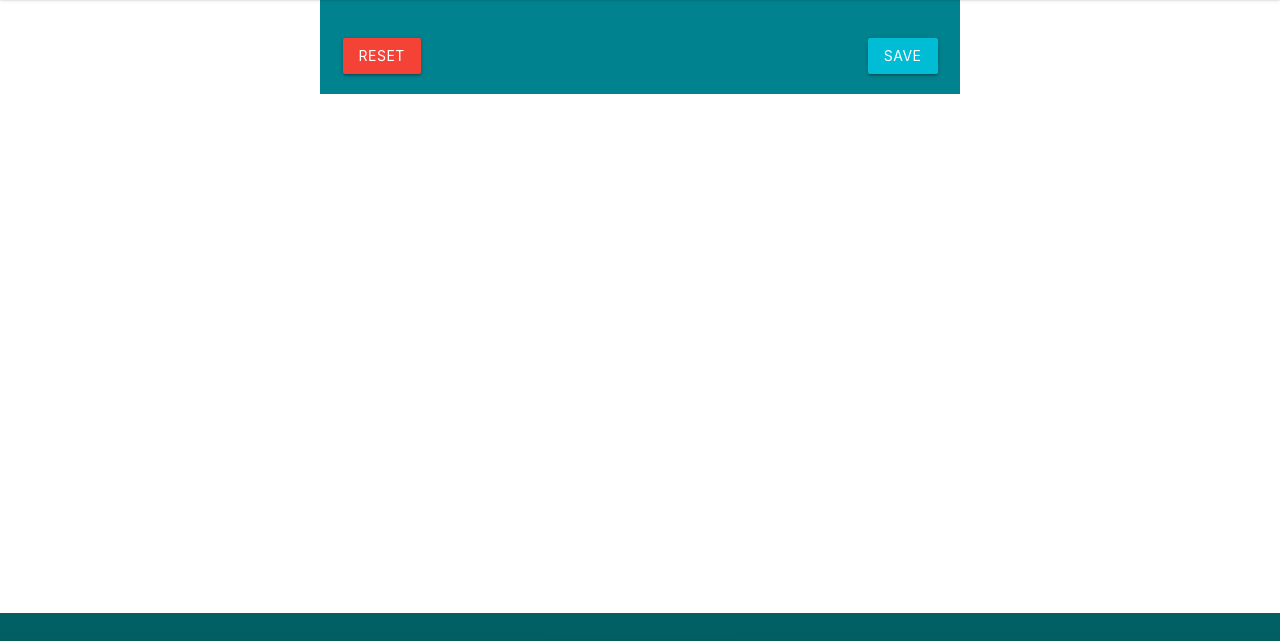
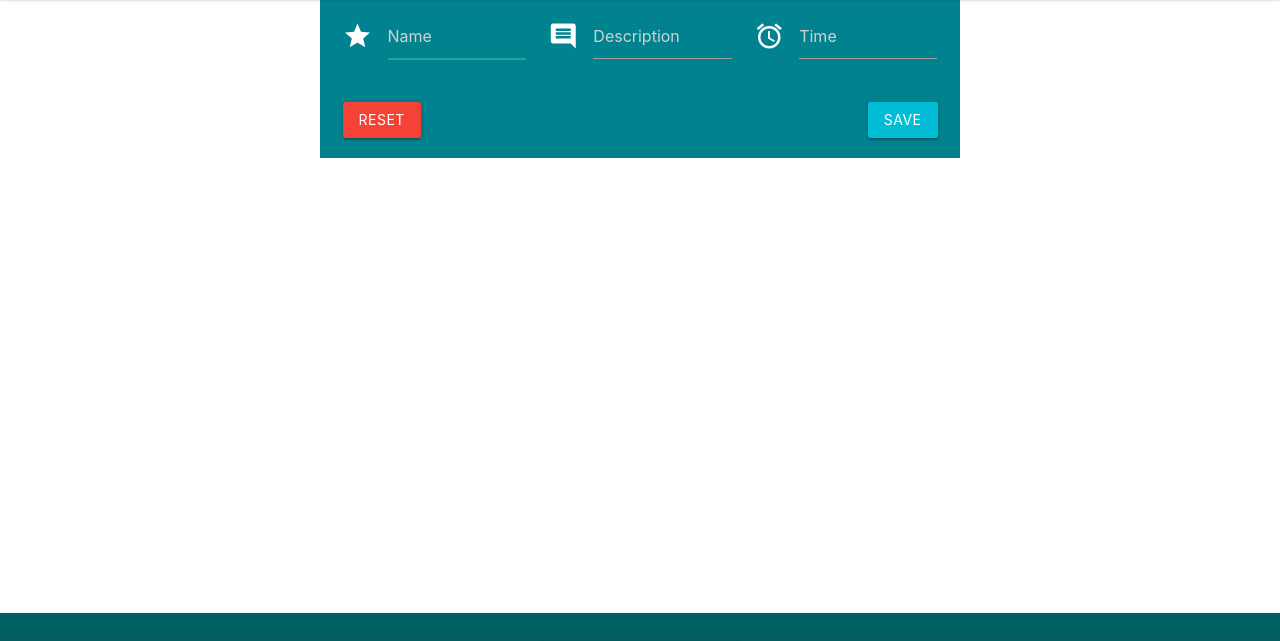
Before and after one commit to Kesymaru/js3-19-pomodoro, a plain HTML site: page index.html in a window 1280 px wide. Shown: the part 66-707 px from the top of the page. Drawn offline with nearby package versions, Linux system fonts and the light colour scheme.

Commit message:
improved the css for the container and the footer to be on the bottons by default using css flexbox the form is shown now using the pomodoro class method that display te form with the animation

```diff
--- a/src/css/main.css
+++ b/src/css/main.css
@@ -9,6 +9,7 @@ body {
     display: flex;
     flex-direction: column;
     min-height: 100vh;
+    overflow-x: hidden;
 }
 
 nav {
@@ -19,15 +20,11 @@ nav {
 #pomodoro-form {
     -webkit-transition: all 1s ease 0s;
     transition: all 1s ease 0s;
-    position: fixed;
+    /*position: fixed;*/
+    position: absolute;
+    top: -450px;
     z-index: 10;
     width: 100%;
-}
-
-footer {
-    /*position: absolute;*/
-    /*bottom: 0;*/
-    /*width: 100%;*/
 }
 
 #addBtn {
@@ -40,6 +37,6 @@ footer {
 }
 
 section#container {
-    flex: 1;
-    margin-bottom: 120px;
+    flex: 1 1 auto;
+    width: 100%;
 }
--- a/src/js/pomodoro.js
+++ b/src/js/pomodoro.js
@@ -9,7 +9,7 @@ const Pomodoro = (function () {
     // Pomodoro class
     return class Pomodoro {
 
-        _formOpen = true;
+        _formOpen = false;
 
         /**
          * Init the Pomodoro
@@ -68,6 +68,9 @@ const Pomodoro = (function () {
 
             // register the pomodoro data subscriptions
             this._registerSubscritions();
+
+            // open the form with animation
+            this.formOpen();
         }
 
         /**
```
